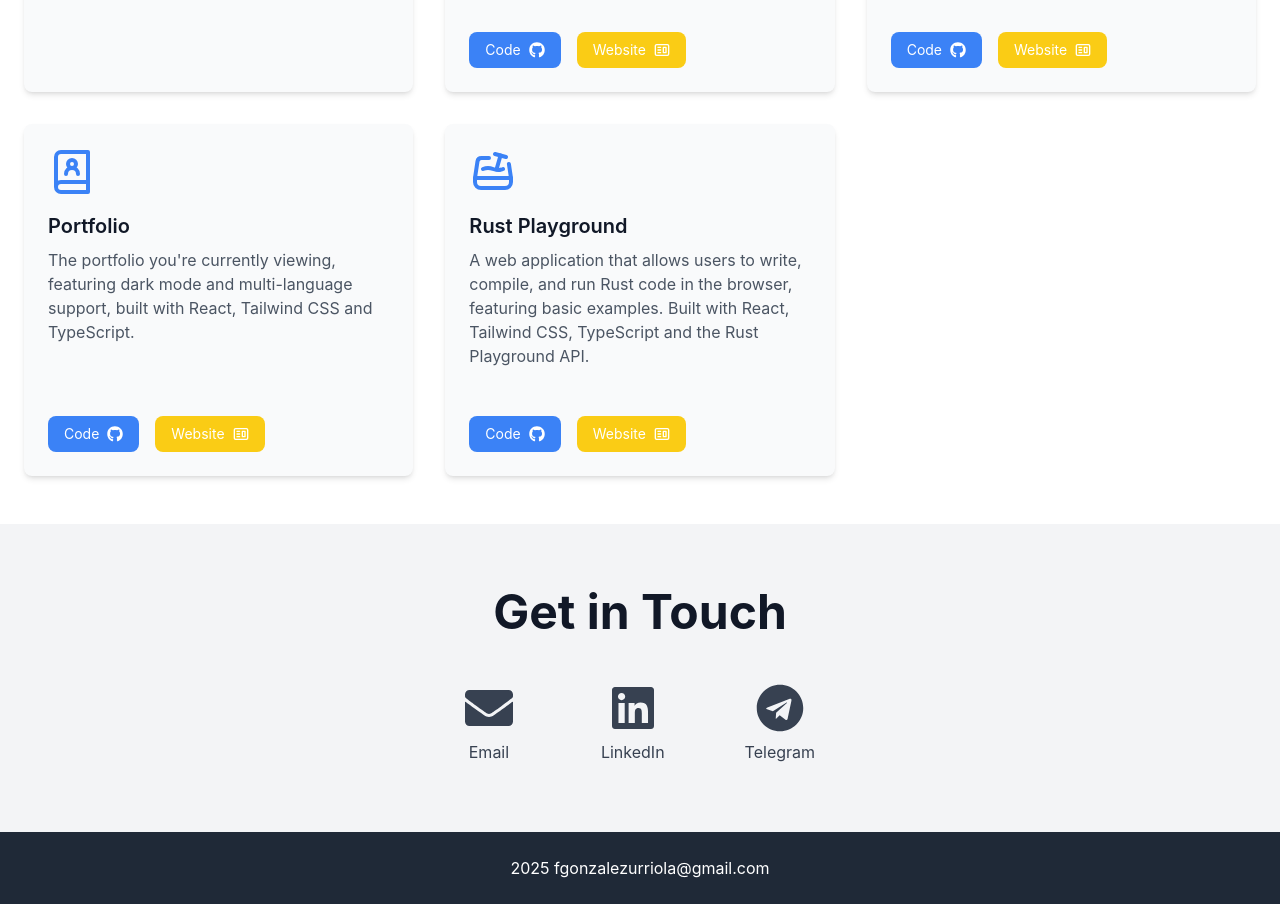
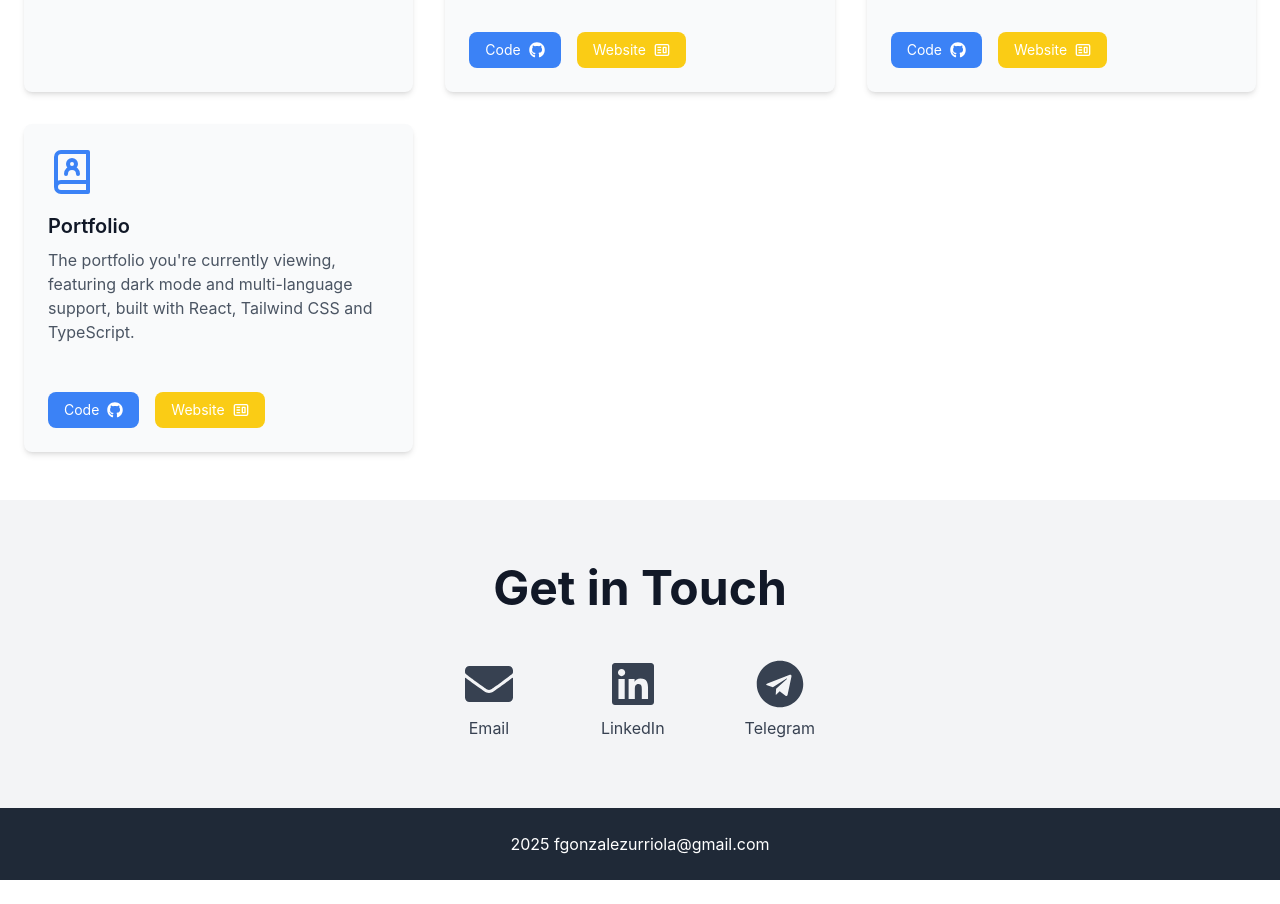
Before and after one commit to fgonzalezurriola/Portfolio-React-Vite, a React (Vite) app: page / in a window 1280 px wide. Shown: the part 1400-2304 px from the top of the page. After the commit the page ends 2280 px from the top, so only its background shows below. Built offline with nearby package versions, Linux system fonts and the light colour scheme.

Commit message:
Chore: changed the urls to netlify

```diff
--- a/src/components/Projects.tsx
+++ b/src/components/Projects.tsx
@@ -23,14 +23,14 @@ const Projects: React.FC = () => {
       description: "projects.project2.description",
       githubLink:
         "https://github.com/fgonzalezurriola/Mallas-Fcfm-fgonzalezurriola",
-      deploy: "https://mallas-fcfm-fgonzalezurriola.vercel.app/",
+      deploy: "https://mallas-fcfm-fgonzalezurriola.netlify.app/",
     },
     {
       icon: Bird,
       title: "projects.project3.title",
       description: "projects.project3.description",
       githubLink: "https://github.com/fgonzalezurriola/Chilean-birds",
-      deploy: "https://chilean-birds-eight.vercel.app/",
+      deploy: "https://chilean-birds.netlify.app/",
     },
     {
       icon: BookUser,
@@ -39,13 +39,13 @@ const Projects: React.FC = () => {
       githubLink: "https://github.com/fgonzalezurriola/Portfolio-React-Vite",
       deploy: "https://users.dcc.uchile.cl/~fragonza/",
     },
-    {
-      icon: TbSandbox,
-      title: "projects.project5.title",
-      description: "projects.project5.description",
-      githubLink: "https://github.com/fgonzalezurriola/Zona-de-Pruebas-de-Rust",
-      deploy: "https://zona-de-pruebas-de-rust.vercel.app/",
-    },
+    // {
+    //   icon: TbSandbox,
+    //   title: "projects.project5.title",
+    //   description: "projects.project5.description",
+    //   githubLink: "https://github.com/fgonzalezurriola/Zona-de-Pruebas-de-Rust",
+    //   deploy: "https://zona-de-pruebas-de-rust.vercel.app/",
+    // },
   ];
 
   return (
```
Also changed, not shown: 2 other files (tests, documents, lock files or other folders).
